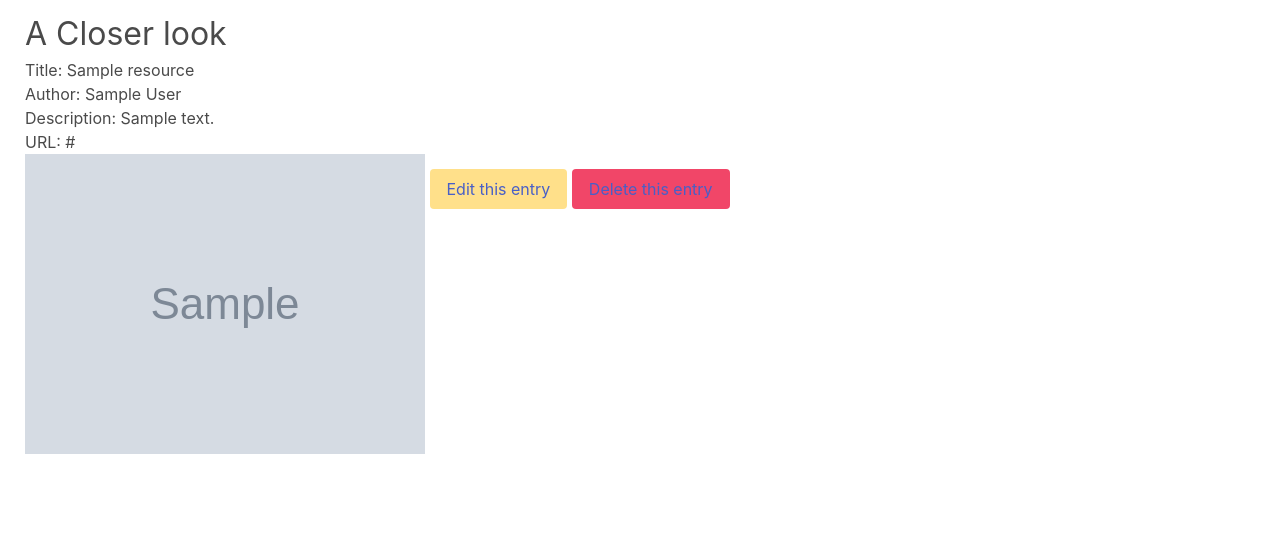
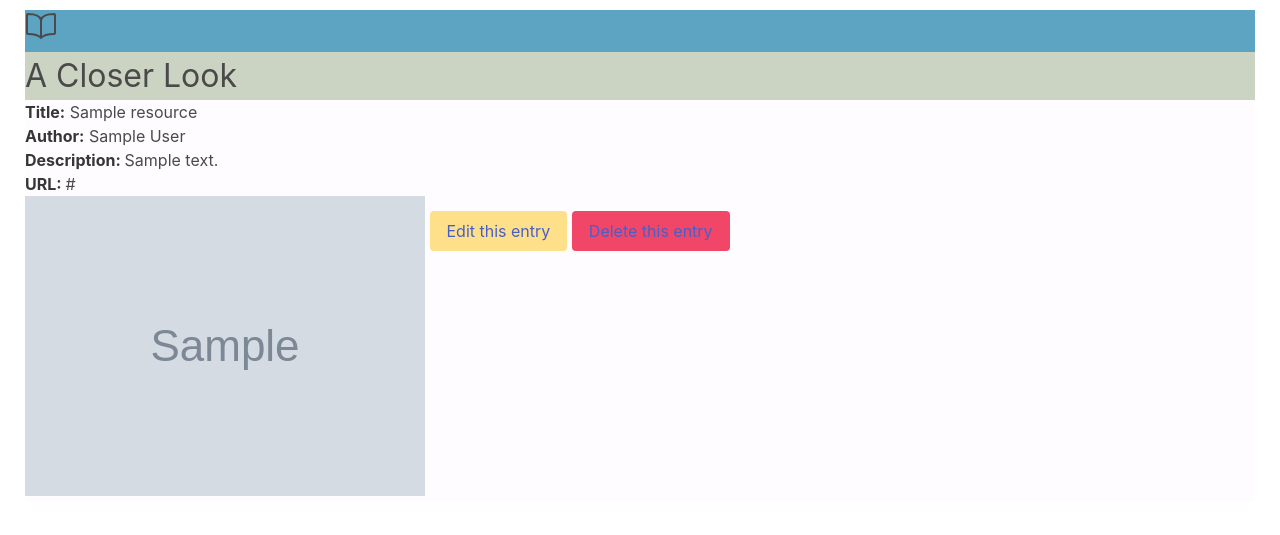
Before and after one commit to MichaelGreason/freeshelf-pair-jackalopes, a Django app: page /book/1 in a window 1280 px wide. Shown: the top 535 px of the page. Run offline with Django 3.2, Linux system fonts and the light colour scheme; a user stored in the database is signed in; tables that the repository leaves empty hold one stand-in row (values such as "Sample post"); grey boxes marked "Sample" are stand-in pictures.

Commit message:
made css additions including an icon on the base.html and other minor adjustments.

```diff
--- a/books/models.py
+++ b/books/models.py
@@ -26,7 +26,7 @@ class Resources(models.Model):
         verbose_name_plural = "Resources"
 
     def __str__(self):
-        return f'{self.title}, {self.author}'
+        return f'{self.title}, by {self.author}'
 
 
 class Category(models.Model):
--- a/static/CSS/styles.css
+++ b/static/CSS/styles.css
@@ -1,6 +1,8 @@
 body {
     margin-left: 25px;
+    margin-right: 25px;
     margin-top: 10px;
+    background-color: #FFFCFF;
 }
 
 /* index.html */
@@ -28,3 +30,11 @@ body {
 #save_button {
     margin-top: 15px;
 }
+
+h1 {
+    background-color: #CBD4C2;
+}
+
+#site-header {
+    background-color: #5da4c2;
+}
--- a/templates/base.html
+++ b/templates/base.html
@@ -10,7 +10,14 @@
     {% block title %}<title>Freeshelf</title>{% endblock %}
 </head>
 <body>
+    <p id='site-header'>
+        <ion-icon name="book-outline" class='icon is-medium'></ion-icon>
+        <span class='is-size-4'></span>
+      </span>
+    </p>
     {% block content %}
     {% endblock%}
+    <script type="module" src="https://unpkg.com/ionicons@5.5.2/dist/ionicons/ionicons.esm.js"></script>
+<script nomodule src="https://unpkg.com/ionicons@5.5.2/dist/ionicons/ionicons.js"></script>
 </body>
 </html>
--- a/templates/books/add_book.html
+++ b/templates/books/add_book.html
@@ -9,7 +9,7 @@
 </head>
 {% block content %}
 <body id='add_body'>
-    <h3 class='is-size-3'>Adding Books</h3>
+    <h1 class='is-size-3'>Adding Books</h1>
     <form method='POST' enctype='multipart/form-data'>
         {% csrf_token %}
         {{ form.as_p }}
--- a/templates/books/delete_book.html
+++ b/templates/books/delete_book.html
@@ -9,7 +9,7 @@
 </head>
 <body>
     {% block content %}
-    <h2 class='is-size-3'>Are you sure?</h2>
+    <h1 class='is-size-3'>Are you sure?</h1>
     <form method='post'>
         {% csrf_token %}
         <button class='button is-danger' type='submit'>Yes</button>
--- a/templates/books/detail_book.html
+++ b/templates/books/detail_book.html
@@ -9,11 +9,11 @@
 </head>
 <body>
     {% block content %}
-    <h1 class='is-size-3'>A Closer look</h1>
-    <h2>Title: {{book.title}}</h2>
-    <h2>Author: {{book.author}}</h2>
-    <p>Description: {{book.description}}</p>
-    <p>URL: {{book.url}}</p>
+    <h1 class='is-size-3'>A Closer Look</h1>
+    <h2><strong>Title:</strong> {{book.title}}</h2>
+    <h2><strong>Author:</strong> {{book.author}}</h2>
+    <p><strong>Description: </strong>{{book.description}}</p>
+    <p><strong>URL: </strong>{{book.url}}</p>
     {% if book.image %}
     <img src="{{book.image.url}}" alt="book cover">
     {% endif %}
--- a/templates/books/edit_book.html
+++ b/templates/books/edit_book.html
@@ -9,7 +9,7 @@
 </head>
 <body>
     {% block content %}
-    <h3 class='is-size-3'>Edit Book</h3>
+    <h1 class='is-size-3'>Edit Book</h1>
     <form method='post' enctype="multipart/form-data">
         {% csrf_token %}
         {{ form.as_p }}
--- a/templates/books/index.html
+++ b/templates/books/index.html
@@ -11,8 +11,7 @@
     {% block content %}
     <h1 class='is-size-3'>Our Resources: </h1>
     <article class='menu'>
-        <p class="menu-label">
-            Resources! </p>
+        <p class="menu-label"></p>
         {% for book in books %}
         <p class='menu-list'><a href="{% url 'detail_book' book.pk %}">{{ book }}</a></p>
         {% endfor %}
```
